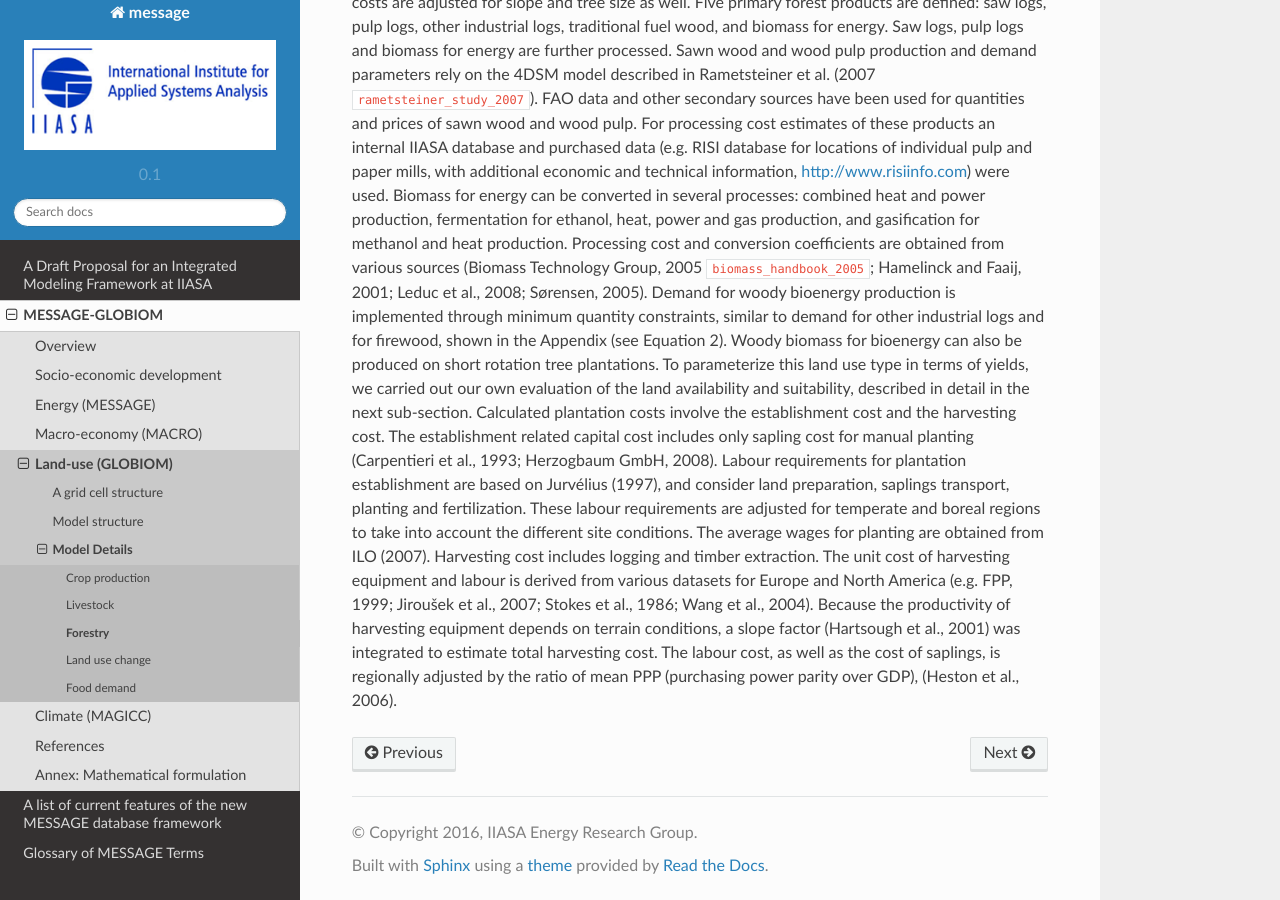
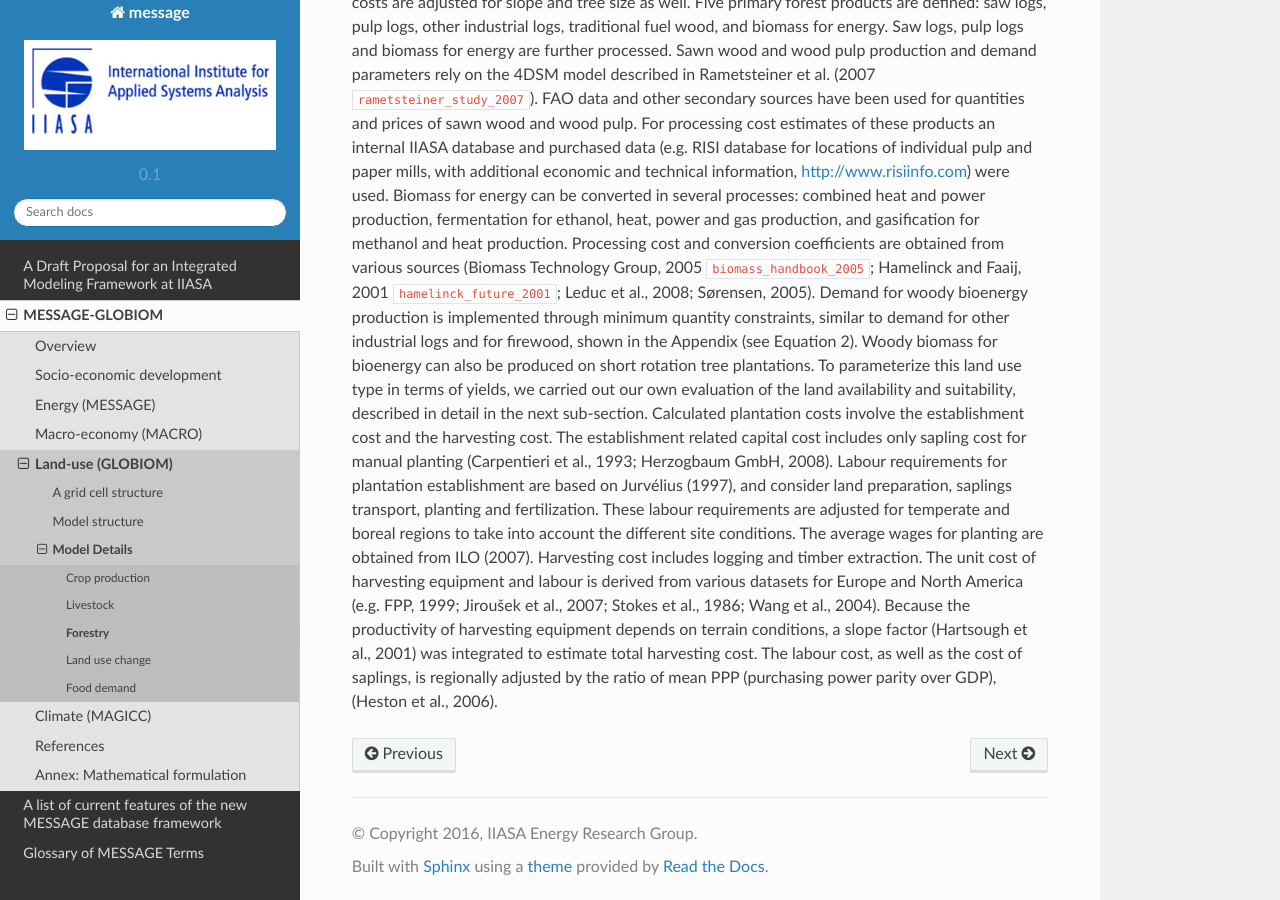
Before and after one commit to yiyi1991/message-ix-models, a Sphinx documentation site: the page built from doc/global/source/message_globiom/land_use/forest.rst, in a window 1280 px wide and 900 px high, scrolled down 605 px. Built offline with Sphinx 7.4.7 and the Read the Docs theme 2.0.0, drawn with Linux system fonts in a browser that asks for light colours; pages that are not in the unit, such as notebooks, are missing from menus; cross-references to code outside the pages are shown as plain code.

Commit message:
added citation

```diff
--- a/doc/global/source/message_globiom/land_use/forest.rst
+++ b/doc/global/source/message_globiom/land_use/forest.rst
@@ -5,6 +5,6 @@
 The forestry sector is represented in GLOBIOM with five categories of primary products (pulp logs, saw logs, biomass for energy, traditional fuel wood, and other industrial logs) which are consumed by industrial energy, cooking fuel demand, or processed and sold on the market as final products (wood pulp and sawnwood). These products are supplied from managed forests and short rotation plantations. Harvesting cost and mean annual increments are informed by the G4M global forestry model (Kindermann, Obersteiner et al. 2006 :cite:`kindermann_predicting_2006`) which in turn calculates them based on thinning strategies and length of the rotation period.
 
 Primary forest production from traditional managed forests is characterized also at the level of SimUs. The most important parameters for the model are mean annual increment, maximum share of saw logs in the mean annual increment, and harvesting cost. These parameters are shared with the G4M model – a successor of the model described by Kindermann et al. (2006 :cite:`kindermann_predicting_2006`). More specifically, mean annual increment for the current management, is obtained by downscaling biomass stock data from the Global Forest Resources Assessment (FAO, 2006 :cite:`FAO_global_2006`) from the country level to a 0.5° × 0.5° grid using the method described in Kindermann et al. (2008 :cite:`kindermann_global_forest_2008`). The downscaled biomass stock data is subsequently used to parameterize increment curves. Finally, the saw logs share is estimated by the tree size, which in turn depends on yield and rotation time. Harvesting costs are adjusted for slope and tree size as well.
-Five primary forest products are defined: saw logs, pulp logs, other industrial logs, traditional fuel wood, and biomass for energy. Saw logs, pulp logs and biomass for energy are further processed. Sawn wood and wood pulp production and demand parameters rely on the 4DSM model described in Rametsteiner et al. (2007 :cite:`rametsteiner_study_2007`). FAO data and other secondary sources have been used for quantities and prices of sawn wood and wood pulp. For processing cost estimates of these products an internal IIASA database and purchased data (e.g. RISI database for locations of individual pulp and paper mills, with additional economic and technical information, http://www.risiinfo.com) were used. Biomass for energy can be converted in several processes: combined heat and power production, fermentation for ethanol, heat, power and gas production, and gasification for methanol and heat production. Processing cost and conversion coefficients are obtained from various sources (Biomass Technology Group, 2005 :cite:`biomass_handbook_2005`; Hamelinck and Faaij, 2001; Leduc et al., 2008; Sørensen, 2005). Demand for woody bioenergy production is implemented through minimum quantity constraints, similar to demand for other industrial logs and for firewood, shown in the Appendix (see Equation 2).
+Five primary forest products are defined: saw logs, pulp logs, other industrial logs, traditional fuel wood, and biomass for energy. Saw logs, pulp logs and biomass for energy are further processed. Sawn wood and wood pulp production and demand parameters rely on the 4DSM model described in Rametsteiner et al. (2007 :cite:`rametsteiner_study_2007`). FAO data and other secondary sources have been used for quantities and prices of sawn wood and wood pulp. For processing cost estimates of these products an internal IIASA database and purchased data (e.g. RISI database for locations of individual pulp and paper mills, with additional economic and technical information, http://www.risiinfo.com) were used. Biomass for energy can be converted in several processes: combined heat and power production, fermentation for ethanol, heat, power and gas production, and gasification for methanol and heat production. Processing cost and conversion coefficients are obtained from various sources (Biomass Technology Group, 2005 :cite:`biomass_handbook_2005`; Hamelinck and Faaij, 2001 :cite:`hamelinck_future_2001`; Leduc et al., 2008; Sørensen, 2005). Demand for woody bioenergy production is implemented through minimum quantity constraints, similar to demand for other industrial logs and for firewood, shown in the Appendix (see Equation 2).
 Woody biomass for bioenergy can also be produced on short rotation tree plantations. To parameterize this land use type in terms of yields, we carried out our own evaluation of the land availability and suitability, described in detail in the next sub-section. Calculated plantation costs involve the establishment cost and the harvesting cost. The establishment related capital cost includes only sapling cost for manual planting (Carpentieri et al., 1993; Herzogbaum GmbH, 2008). Labour requirements for plantation establishment are based on Jurvélius (1997), and consider land preparation, saplings transport, planting and fertilization. These labour requirements are adjusted for temperate and boreal regions to take into account the different site conditions. The average wages for planting are obtained from ILO (2007).
 Harvesting cost includes logging and timber extraction. The unit cost of harvesting equipment and labour is derived from various datasets for Europe and North America (e.g. FPP, 1999; Jiroušek et al., 2007; Stokes et al., 1986; Wang et al., 2004). Because the productivity of harvesting equipment depends on terrain conditions, a slope factor (Hartsough et al., 2001) was integrated to estimate total harvesting cost. The labour cost, as well as the cost of saplings, is regionally adjusted by the ratio of mean PPP (purchasing power parity over GDP), (Heston et al., 2006).
```
